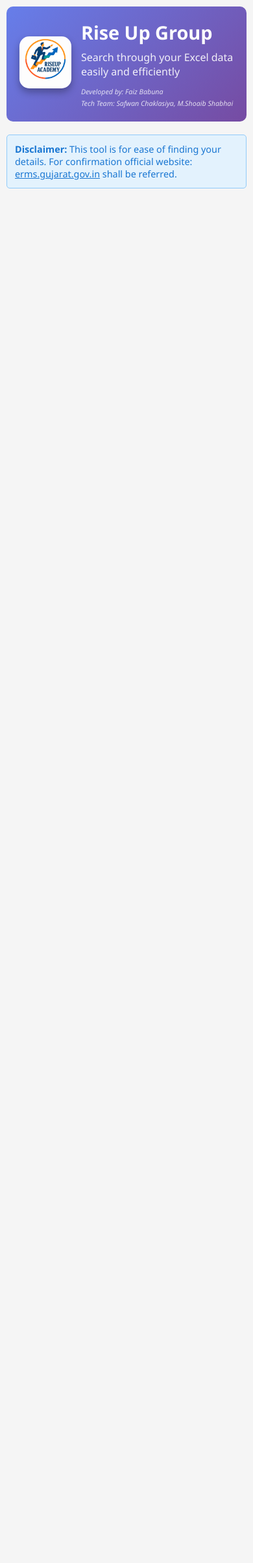
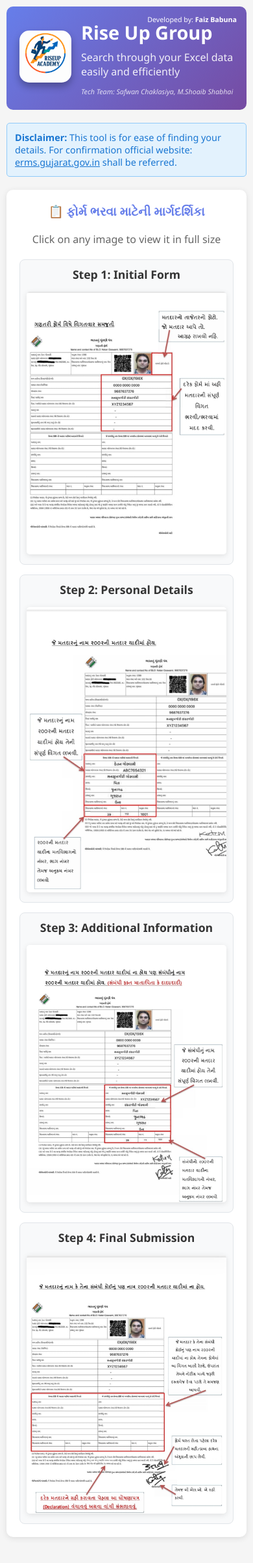
Before and after one commit to faiz-123/excel-search-app, a Flask app: page / in a window 390 px wide. Shown: the whole page at 65% size. Before the commit the page ends 290 px from the top, so only its background shows below. Run offline with Flask 3, Linux system fonts and the light colour scheme.

Commit message:
Add Form Filling Guide and update developer credit styling
- Add Form Filling Guide section with 4 form images below results table
- Move 'Developed by: Faiz Babuna' to top right corner of header
- Make developer name white and bold, increase font size
- Add modal functionality for full-size image viewing
- Update mobile responsive design for new layout
- Copy form images to static folder for web access

```diff
--- a/templates/index.html
+++ b/templates/index.html
@@ -29,6 +29,14 @@
             padding: 30px;
             border-radius: 10px;
             margin-bottom: 30px;
+            position: relative;
+        }
+
+        .developer-credit {
+            position: absolute;
+            top: 15px;
+            right: 20px;
+            font-size: 1.1em;
         }
 
         .header-content {
@@ -97,6 +105,12 @@
 
             .developer-info {
                 font-size: 0.8em;
+            }
+
+            .developer-credit {
+                font-size: 0.8em;
+                top: 10px;
+                right: 15px;
             }
         }
 
@@ -363,11 +377,111 @@
                 font-size: 0.9em;
             }
         }
+
+        /* Form Guide Styles */
+        .form-guide-section {
+            background: white;
+            padding: 30px;
+            border-radius: 10px;
+            box-shadow: 0 2px 10px rgba(0,0,0,0.1);
+            margin-bottom: 30px;
+        }
+
+        .form-guide-section h3 {
+            color: #667eea;
+            margin-bottom: 20px;
+            text-align: center;
+        }
+
+        .form-images-grid {
+            display: grid;
+            grid-template-columns: repeat(auto-fit, minmax(300px, 1fr));
+            gap: 20px;
+            margin-top: 20px;
+        }
+
+        .form-image-container {
+            text-align: center;
+            background: #f8f9fa;
+            padding: 15px;
+            border-radius: 8px;
+            border: 1px solid #e1e5e9;
+        }
+
+        .form-image-container h4 {
+            margin-bottom: 15px;
+            color: #333;
+            font-size: 1.1em;
+        }
+
+        .form-image {
+            width: 100%;
+            height: auto;
+            max-width: 100%;
+            border-radius: 5px;
+            box-shadow: 0 2px 8px rgba(0,0,0,0.1);
+            cursor: pointer;
+            transition: transform 0.3s ease;
+        }
+
+        .form-image:hover {
+            transform: scale(1.05);
+        }
+
+        /* Modal styles for full-size image view */
+        .image-modal {
+            display: none;
+            position: fixed;
+            z-index: 1000;
+            left: 0;
+            top: 0;
+            width: 100%;
+            height: 100%;
+            background-color: rgba(0,0,0,0.9);
+            cursor: pointer;
+        }
+
+        .modal-content {
+            position: absolute;
+            top: 50%;
+            left: 50%;
+            transform: translate(-50%, -50%);
+            max-width: 90%;
+            max-height: 90%;
+        }
+
+        .close-modal {
+            position: absolute;
+            top: 15px;
+            right: 35px;
+            color: white;
+            font-size: 40px;
+            font-weight: bold;
+            cursor: pointer;
+        }
+
+        @media (max-width: 768px) {
+            .form-guide-section {
+                padding: 20px;
+            }
+
+            .form-images-grid {
+                grid-template-columns: 1fr;
+                gap: 15px;
+            }
+
+            .form-image-container {
+                padding: 10px;
+            }
+        }
     </style>
 </head>
 <body>
     <div class="container">
         <div class="header">
+            <div class="developer-credit">
+                <small>Developed by: <strong style="color: white;">Faiz Babuna</strong></small>
+            </div>
             <div class="header-content">
                 <div class="logo-container">
                     <img src="/static/logo.jpeg" alt="Rise Up Group Logo" class="logo">
@@ -376,7 +490,6 @@
                     <h1>Rise Up Group</h1>
                     <p>Search through your Excel data easily and efficiently</p>
                     <div class="developer-info">
-                        <small>Developed by: Faiz Babuna</small><br>
                         <small>Tech Team: Safwan Chaklasiya, M.Shoaib Shabhai</small>
                     </div>
                 </div>
@@ -425,6 +538,40 @@
                 </table>
             </div>
             <div class="pagination" id="pagination"></div>
+        </div>
+
+        <!-- Form Filling Guide Section -->
+        <div class="form-guide-section">
+            <h3>📋 ફોર્મ ભરવા માટેની માર્ગદર્શિકા</h3>
+            <p style="text-align: center; color: #666; margin-bottom: 20px;">Click on any image to view it in full size</p>
+
+            <div class="form-images-grid">
+                <div class="form-image-container">
+                    <h4>Step 1: Initial Form</h4>
+                    <img src="/static/form1.jpeg" alt="Form Step 1" class="form-image" onclick="openModal(this.src)">
+                </div>
+
+                <div class="form-image-container">
+                    <h4>Step 2: Personal Details</h4>
+                    <img src="/static/form2.jpeg" alt="Form Step 2" class="form-image" onclick="openModal(this.src)">
+                </div>
+
+                <div class="form-image-container">
+                    <h4>Step 3: Additional Information</h4>
+                    <img src="/static/form3.jpeg" alt="Form Step 3" class="form-image" onclick="openModal(this.src)">
+                </div>
+
+                <div class="form-image-container">
+                    <h4>Step 4: Final Submission</h4>
+                    <img src="/static/form4.jpeg" alt="Form Step 4" class="form-image" onclick="openModal(this.src)">
+                </div>
+            </div>
+        </div>
+
+        <!-- Image Modal -->
+        <div id="imageModal" class="image-modal" onclick="closeModal()">
+            <span class="close-modal" onclick="closeModal()">&times;</span>
+            <img class="modal-content" id="modalImage">
         </div>
     </div>
 
@@ -726,6 +873,25 @@
                 performSearch();
             }
         });
+
+        // Modal functions for form images
+        function openModal(imageSrc) {
+            const modal = document.getElementById('imageModal');
+            const modalImg = document.getElementById('modalImage');
+            modal.style.display = 'block';
+            modalImg.src = imageSrc;
+        }
+
+        function closeModal() {
+            document.getElementById('imageModal').style.display = 'none';
+        }
+
+        // Close modal when pressing Escape key
+        document.addEventListener('keydown', function(e) {
+            if (e.key === 'Escape') {
+                closeModal();
+            }
+        });
     </script>
 </body>
 </html>
```
Also changed, not shown: form1.jpeg (added), form2.jpeg (added), form3.jpeg (added), form4.jpeg (added), static/form1.jpeg (added), static/form2.jpeg (added), static/form3.jpeg (added), static/form4.jpeg (added).
